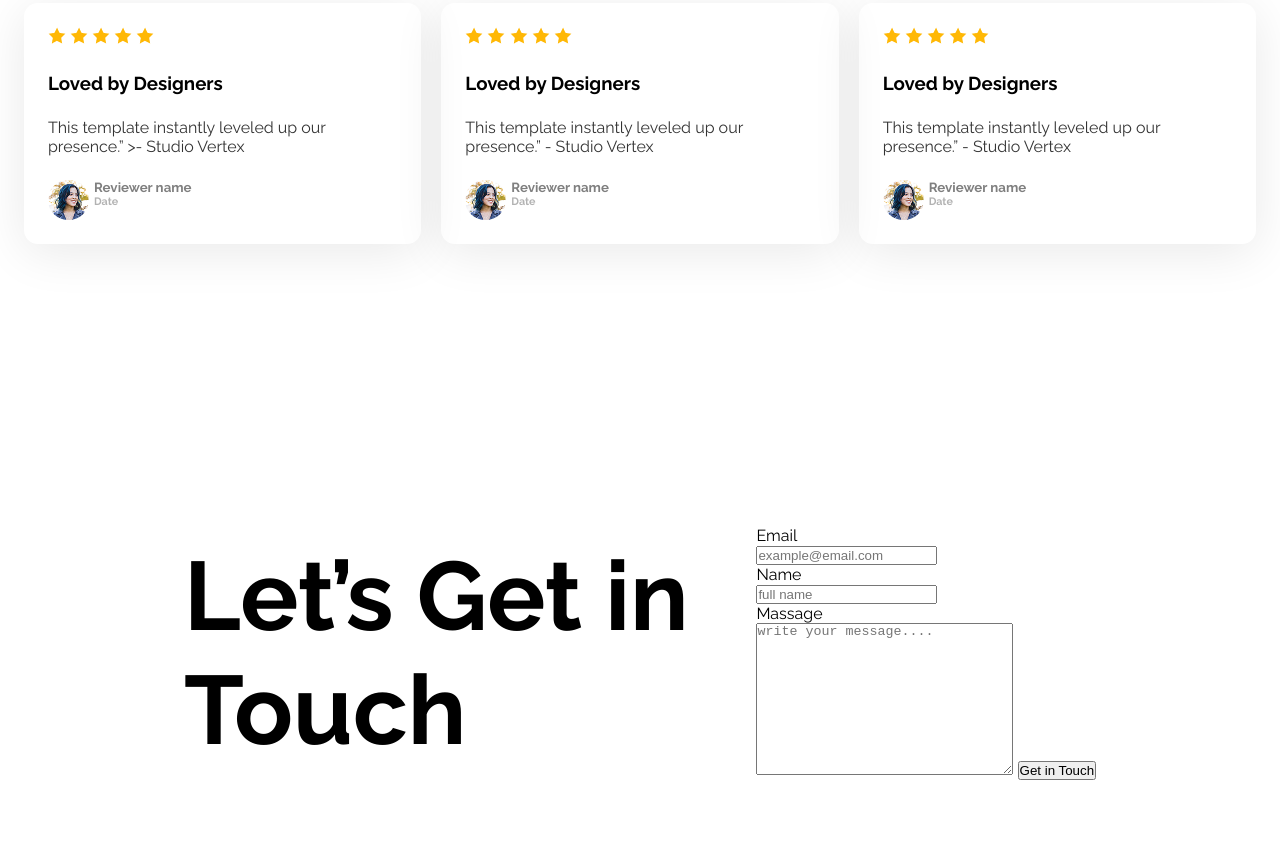
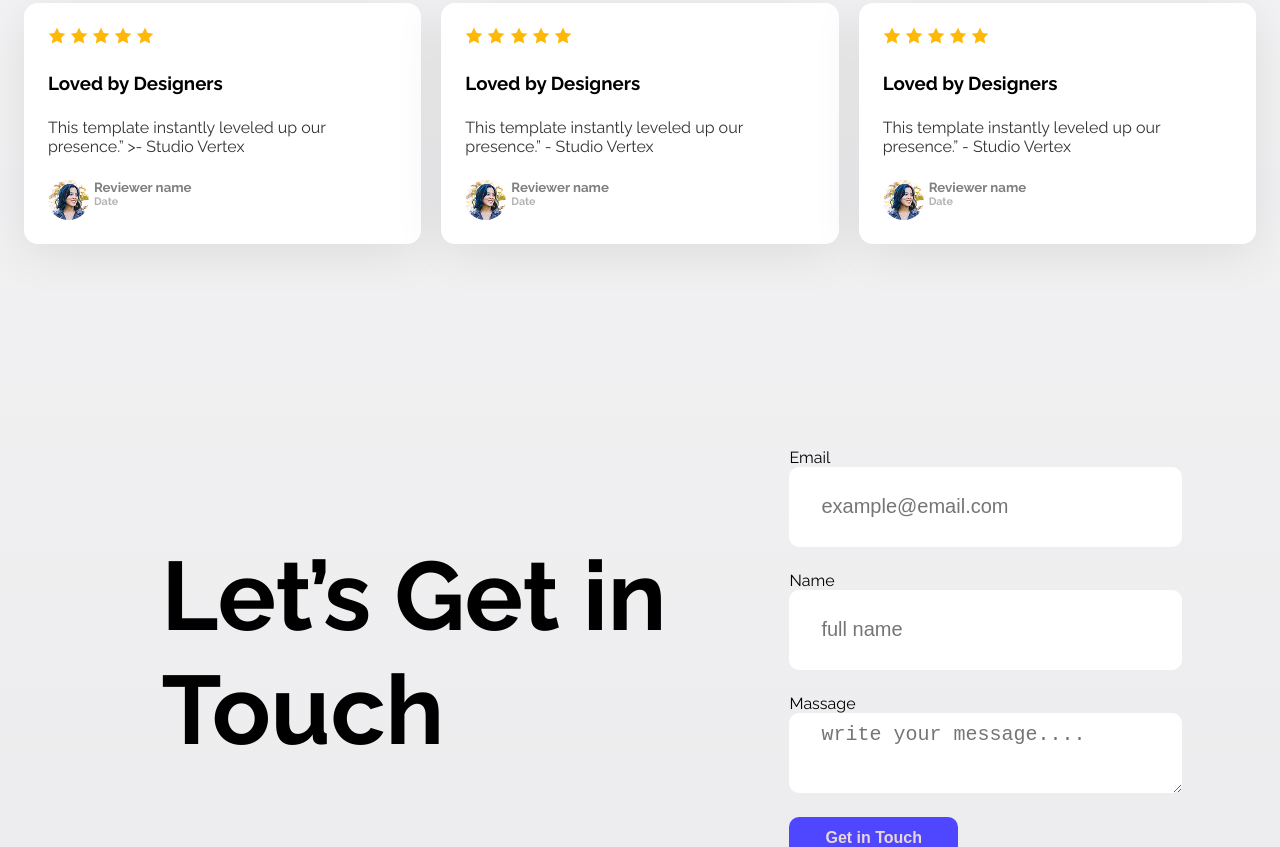
Before and after one commit to Anonnya01/assignment-01-ph, a plain HTML site: page index.html in a window 1280 px wide. Shown: the part 1953-2800 px from the top of the page. Drawn offline with Linux system fonts and the light colour scheme; a web font is replaced by a local one.

Commit message:
Main body Updated

```diff
--- a/index.html
+++ b/index.html
@@ -125,16 +125,17 @@
         </div>
       </section>
       <section class="info">
-         <h1>Let’s Get in <br>Touch</h1>
+          <h1>Let’s Get in <br>Touch</h1>
          <form >
           <legend>Email</legend>
           <input type="email" id="" name="" placeholder="example@email.com">
           <legend>Name</legend>
           <input type="text" id="" name="" placeholder="full name">
           <legend>Massage</legend>
-          <textarea name="" id="" cols="30" rows="10" placeholder="write your message...."></textarea>
-          <input type="submit" value="Get in Touch">
+          <textarea name="" id="" cols="20" rows="20" placeholder="write your message...."></textarea>
+          <input class="btn-primary" type="submit" value="Get in Touch">
          </form>
+
       </section>
     </main>
     <footer></footer>
--- a/styels/style.css
+++ b/styels/style.css
@@ -4,7 +4,7 @@
 }
 
 body {
-  background-image: linear-gradient(#ffffff);
+  background-image: linear-gradient(#ffffff,#ececee);
 }
 .raleway-font-1 {
   font-family: "Raleway", sans-serif;
@@ -12,16 +12,17 @@ body {
   font-style: normal;
 }
 .btn-primary {
-  background-color: #4e47ff;
+   background-color: #4e47ff;
   font-weight: bold;
   font-size: 16px;
-  color: white;
+  color: rgb(233, 215, 215);
   padding: 12px 36px;
   border-radius: 10px;
   border: none;
 }
 .btn-primary:hover {
   background-color: #4e47ff;
+
   color: #252432;
   border: 2px solid #252432;
 }
@@ -134,6 +135,7 @@ header {
  border-radius: 14px;
  gap: 25px;
  width:370px;
+ background-color: #ffffff;
 
  }
 .user-title-minor{
@@ -168,16 +170,28 @@ header {
 .info{
   display:flex;
   align-items: center;
-  gap: auto;
+  gap: 100px;
   padding-top: 71px;
   padding-left: 150px;
   padding-right: 150px;
+  justify-content: space-around;
+}
 
-  justify-content: space-around;
-
-}
  .info h1{
   padding: 200px 0;
   font-size: 97px;
   font-weight: bold;
  }
+ input[type="text"], input[type="email"], textarea {
+  height: 60px;
+  width: 100%;
+  border-radius: 10px;
+  color:rgba(0, 0, 0, 0.5) ;
+  background-color: #ffffff;
+  border:0 ;
+  display: block;
+  padding: 10px 32px;
+  font-size: 20px;
+  font-weight: normal;
+  margin-bottom: 24px;
+ }
```
